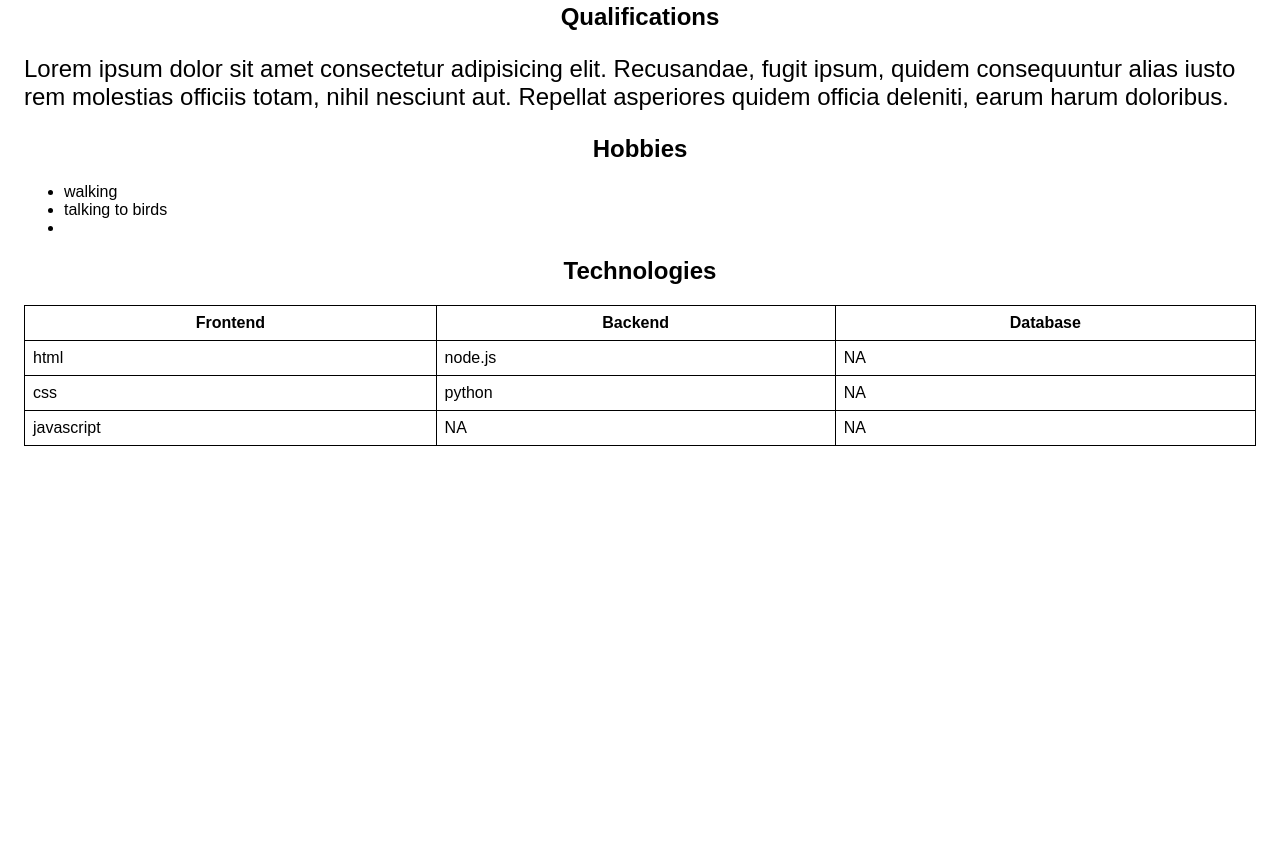
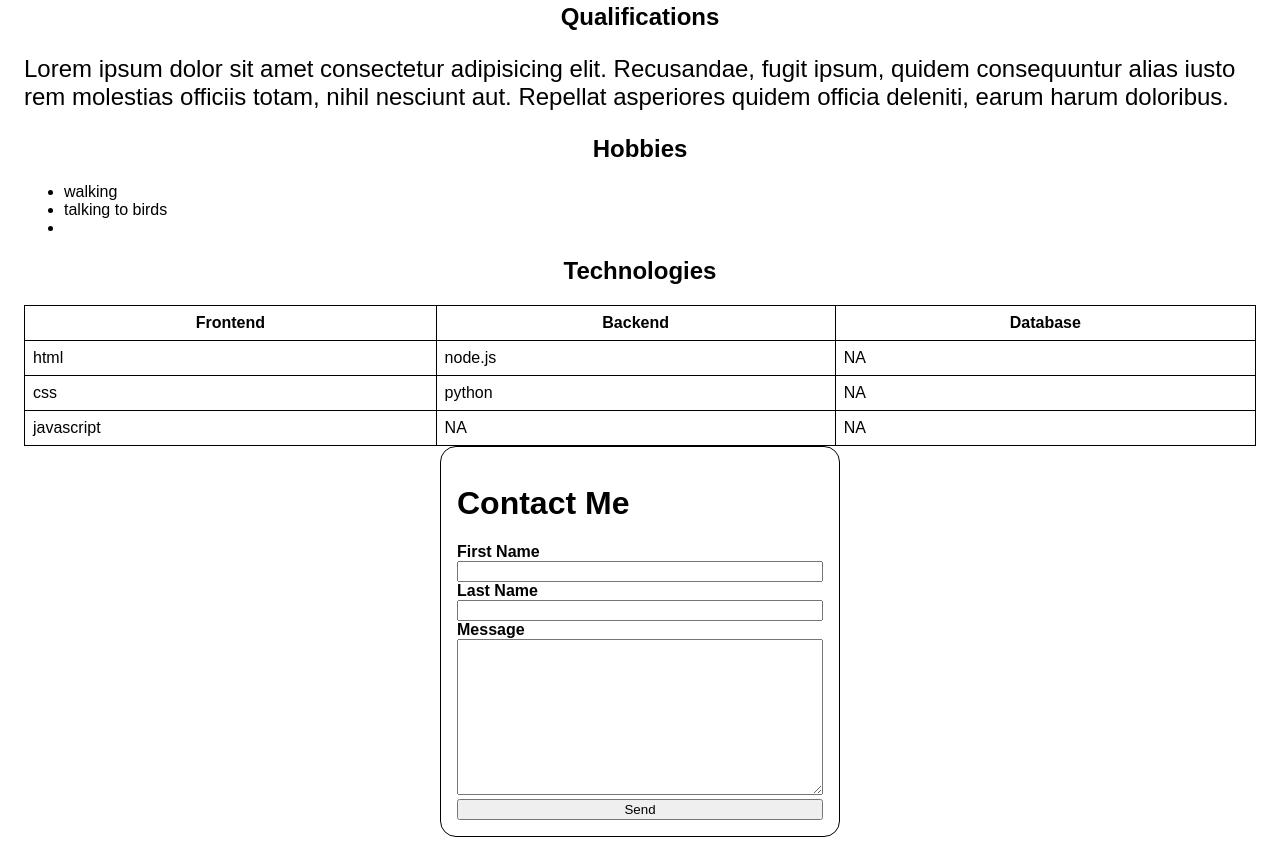
Before and after one commit to nuhakhangr8/Devsnest-portfolio, a plain HTML site: page index.html in a window 1280 px wide. Shown: the part 713-1574 px from the top of the page. Before the commit the page ends 1183 px from the top, so only its background shows below. Drawn offline with Linux system fonts and the light colour scheme.

Commit message:
feat: added contact form

```diff
--- a/index.html
+++ b/index.html
@@ -69,6 +69,25 @@
             <td>NA</td>
             </tr>
         </table>
+    </div id="contact-me">
+        <form name="contact" method="post" id="contact" data-netlify="true">
+            <h1>Contact Me</h1>
+            <div>
+                <label for="first-name">First Name</label>
+                <input type="text" name="first-name" id="first-name" required></input>
+            </div>
+            <div>
+                <label for="last-name">Last Name</label>
+                <input type="text" name="last-name" id="last-name" required></input>
+            </div>
+            <div>
+                <label for="message">Message</label>
+                <textarea name="message" id="message" cols="30" rows="10"></textarea>
+            </div>
+            <button type="submit"> Send</button>
+        </form>
+    <div>
+
     </div>
     <script src="main.js"></script>
 </body>
--- a/main.js
+++ b/main.js
@@ -41,3 +41,5 @@ function clearLetter(){
 }
 printLetters(phrases[phraseIndex])
 //1000 milli sec= 1sec
+
+// live link:https://nuha-portfolio.netlify.app/
--- a/styles.css
+++ b/styles.css
@@ -1,3 +1,6 @@
+*{
+    box-sizing: border-box;
+}
 body{
     /* margin:0; */
     font-family:Arial, Helvetica, sans-serif
@@ -50,3 +53,19 @@ p{
 .dynamic-text-color{
   color:#00000091;
 }
+form#contact{
+    max-width: 400px;
+    margin:auto;
+    padding:16px;
+    border: 1px solid;
+    border-radius: 16px;
+
+}
+#contact label{
+    display:block;
+    font-weight: 600;
+
+}
+#contact input,#contact textarea,#contact button{
+    width:100%;
+}
```
